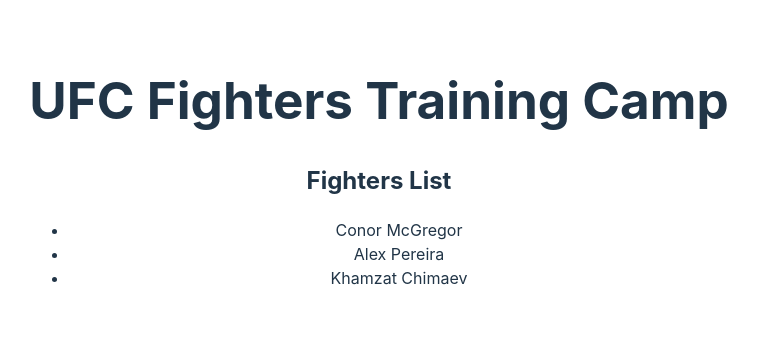
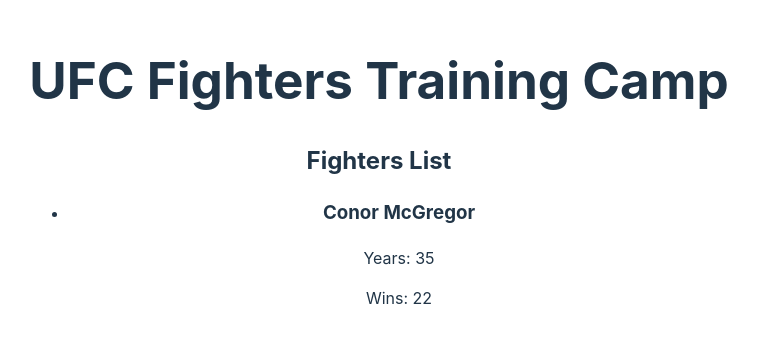
Before and after one commit to antoan-97/softuni-ReactJS, a React (Vite) app: page / in a window 1280 px wide. Shown: the part 228-570 px from the top of the page, without its empty margins (261-1019 px from the left). Built offline with nearby package versions, Linux system fonts and the light colour scheme.

Commit message:
create Fighter components

```diff
--- /dev/null
+++ b/src/components/Fighter.jsx
@@ -0,0 +1,9 @@
+export default function Fighter(props) {
+    return(
+        <article>
+            <h3>{props.data.title}</h3>
+            <p>Years: {props.data.years}</p>
+            <p>Wins: {props.data.wins}</p>
+        </article>
+    );
+}
--- a/src/components/FightersList.jsx
+++ b/src/components/FightersList.jsx
@@ -1,11 +1,12 @@
+import Fighter from "./Fighter";
+
+
 export default function FightersList(props) {
     return (
         <div className="fighters-list">
             <h2>{props.headingText}</h2>
             <ul>
-                <li>{props.fighters[0].title}</li>
-                <li>{props.fighters[1].title}</li>
-                <li>{props.fighters[2].title}</li>
+                <li><Fighter data = {props.fighters[0]} /></li>
             </ul>
         </div>
     );
```
